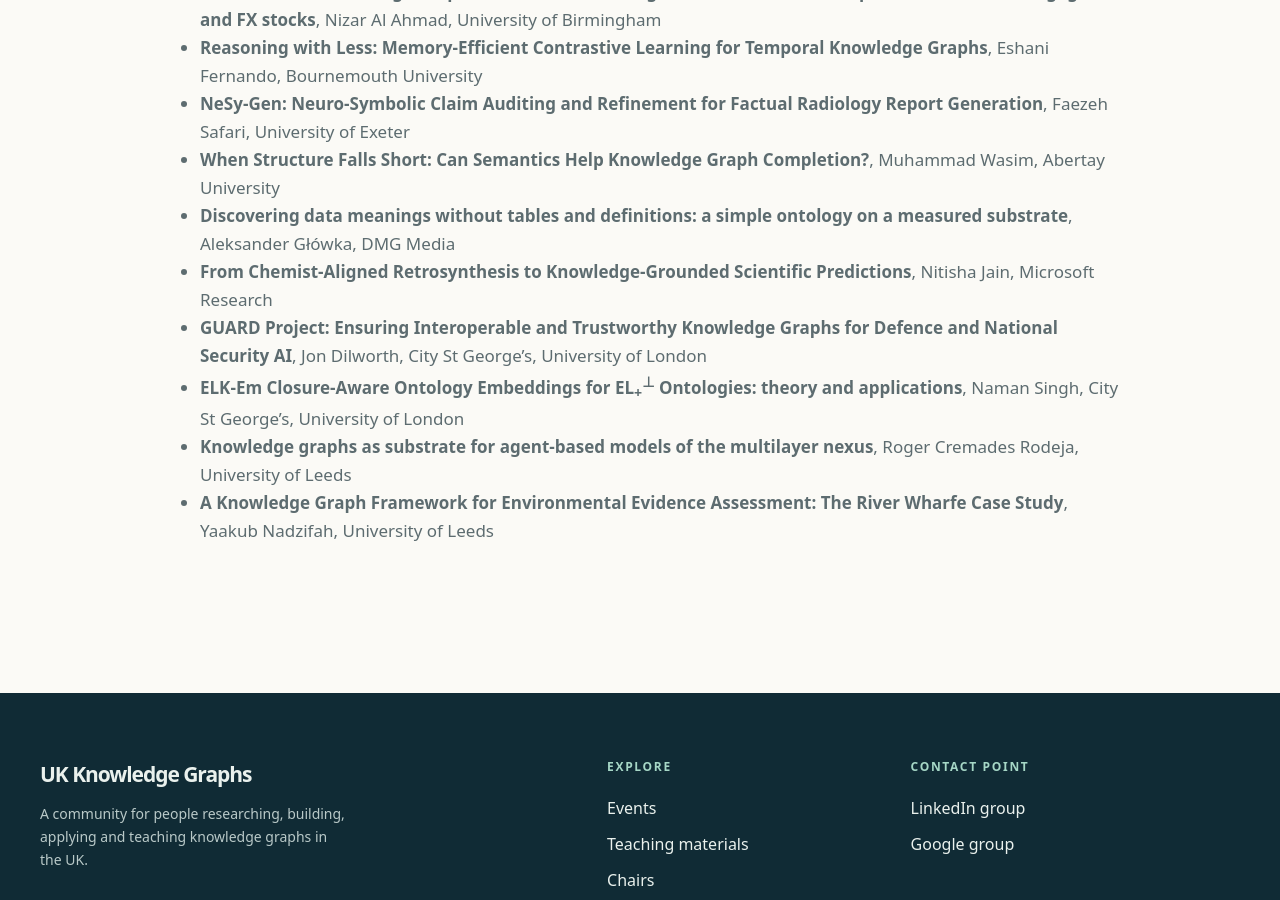
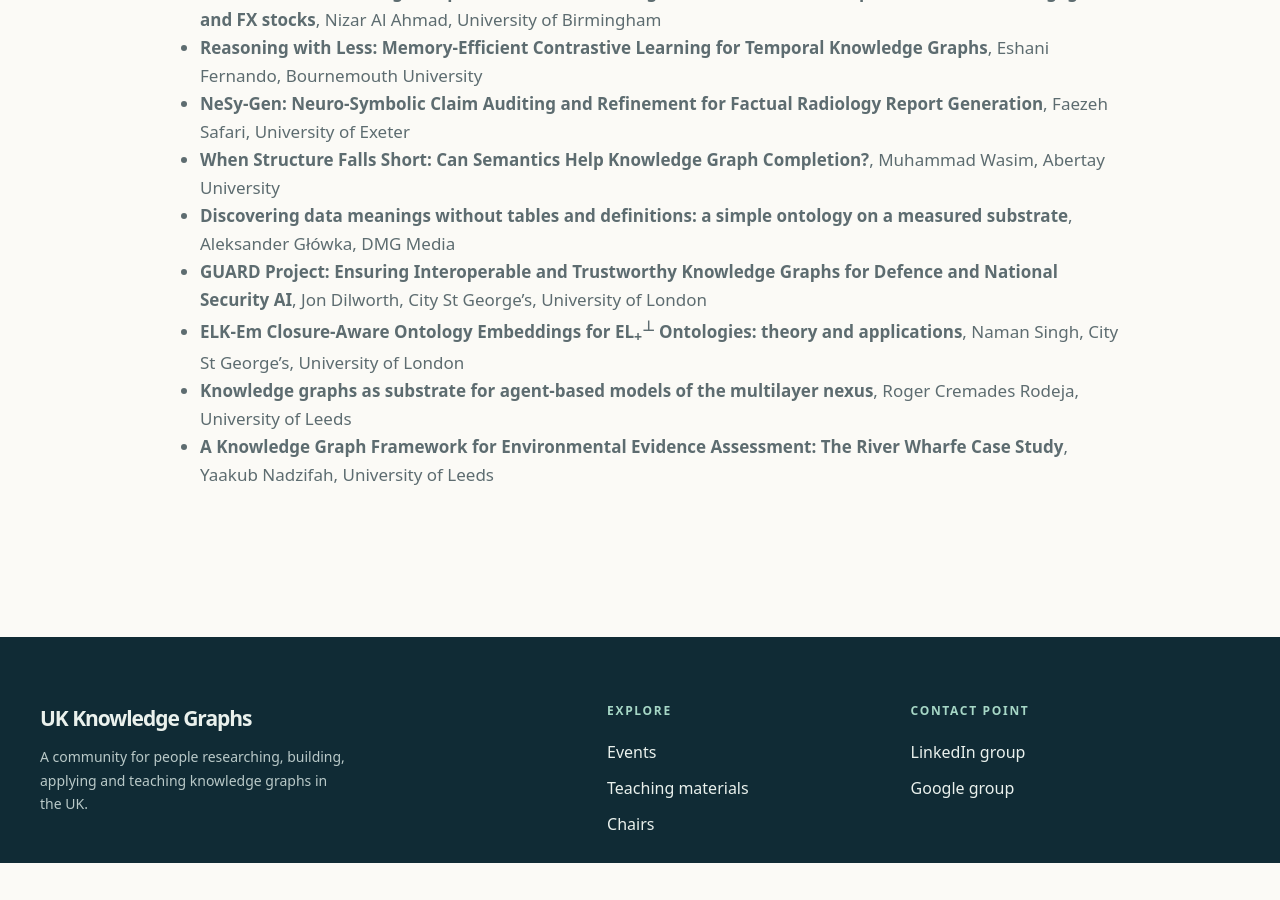
Before and after one commit to uk-knowledge-graphs/uk-knowledge-graphs.github.io, a Jekyll site: the page built from _events/symposium-2026.md, in a window 1280 px wide and 900 px high, scrolled down 3483 px. Built offline with Jekyll 4.4.1, drawn with Linux system fonts in a browser that asks for light colours; after the commit the page ends 4346 px from its top, so only the background shows below that.

Commit message:
Update symposium-2026.md

```diff
--- a/_events/symposium-2026.md
+++ b/_events/symposium-2026.md
@@ -98,7 +98,6 @@ Knowledge graphs are often considered the end product of a costly transformation
 - **NeSy-Gen: Neuro-Symbolic Claim Auditing and Refinement for Factual Radiology Report Generation**, Faezeh Safari, University of Exeter
 - **When Structure Falls Short: Can Semantics Help Knowledge Graph Completion?**, Muhammad Wasim, Abertay University
 - **Discovering data meanings without tables and definitions: a simple ontology on a measured substrate**, Aleksander Główka, DMG Media
-- **From Chemist-Aligned Retrosynthesis to Knowledge-Grounded Scientific Predictions**, Nitisha Jain, Microsoft Research
 - **GUARD Project: Ensuring Interoperable and Trustworthy Knowledge Graphs for Defence and National Security AI**, Jon Dilworth, City St George's, University of London
 - **ELK-Em Closure-Aware Ontology Embeddings for EL<sub>+</sub><sup>⊥</sup> Ontologies: theory and applications**, Naman Singh, City St George's, University of London
 - **Knowledge graphs as substrate for agent-based models of the multilayer nexus**, Roger Cremades Rodeja, University of Leeds
```
